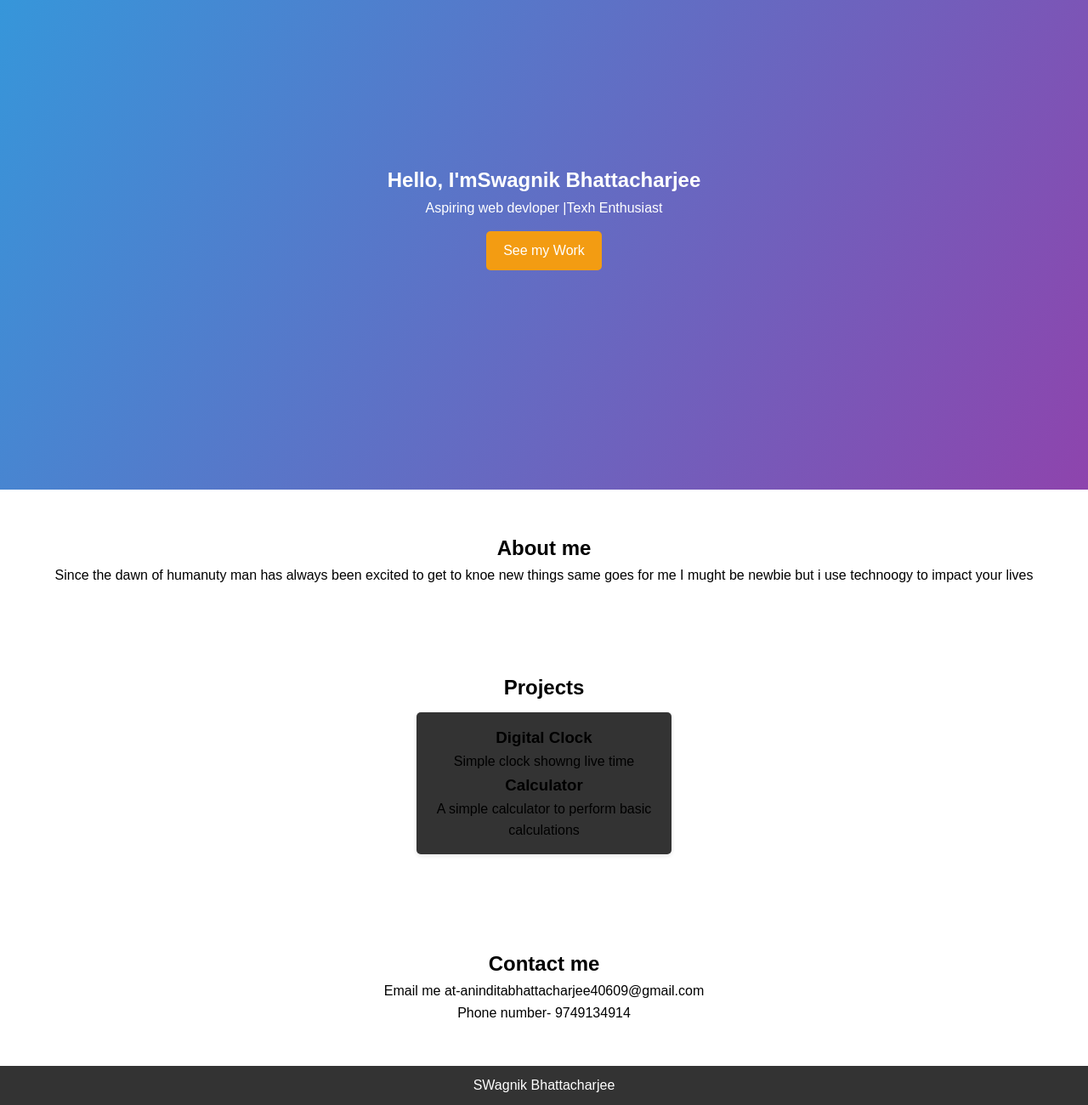
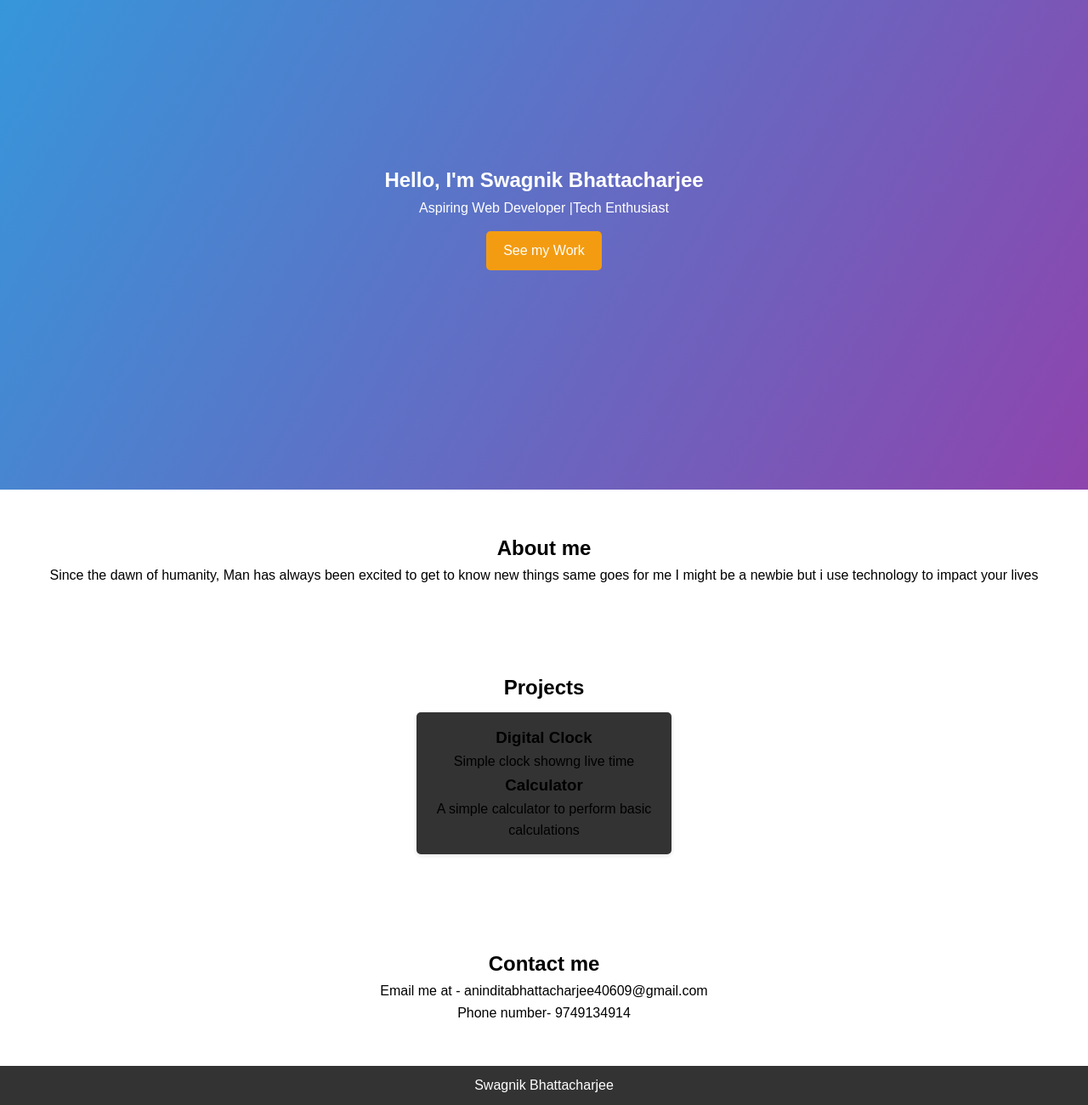
Before and after one commit to Ghostoperator108/portfolio.io, a plain HTML site: page index.html in a window 1280 px wide. Shown: the part 161-1461 px from the top of the page at 85% size. Drawn offline with Linux system fonts and the light colour scheme.

Commit message:
spellchk

```diff
--- a/index.html
+++ b/index.html
@@ -18,13 +18,13 @@
         </nav>
     </header>
     <section class="hero">
-        <h2>Hello, I'm<span>Swagnik Bhattacharjee</span></h2>
-        <p>Aspiring web devloper  |Texh Enthusiast</p>
+        <h2>Hello, I'm <span>Swagnik Bhattacharjee</span></h2>
+        <p>Aspiring Web Developer  |Tech Enthusiast</p>
         <a href="#projects" class="btn">See my Work</a>
     </section>
     <section id="about">
         <h2>About me</h2>
-        <p>Since the dawn of humanuty man has always been excited to get to knoe new things same goes for me I mught be newbie but  i use technoogy to impact your lives</p>
+        <p>Since the dawn of humanity, Man has always been excited to get to know new things same goes for me I might be a newbie but i use technology to impact your lives</p>
 
     </section>
     <section id="projects">
@@ -38,12 +38,12 @@
     </section>
     <section>
         <h2>Contact me</h2>
-        <p>Email me at-aninditabhattacharjee40609@gmail.com</p>
+        <p>Email me at - aninditabhattacharjee40609@gmail.com</p>
         <p>Phone number- 9749134914</p>
 
     </section>
     <footer>
-        <p>SWagnik Bhattacharjee</p>
+        <p>Swagnik Bhattacharjee</p>
     </footer>
 
 
```
